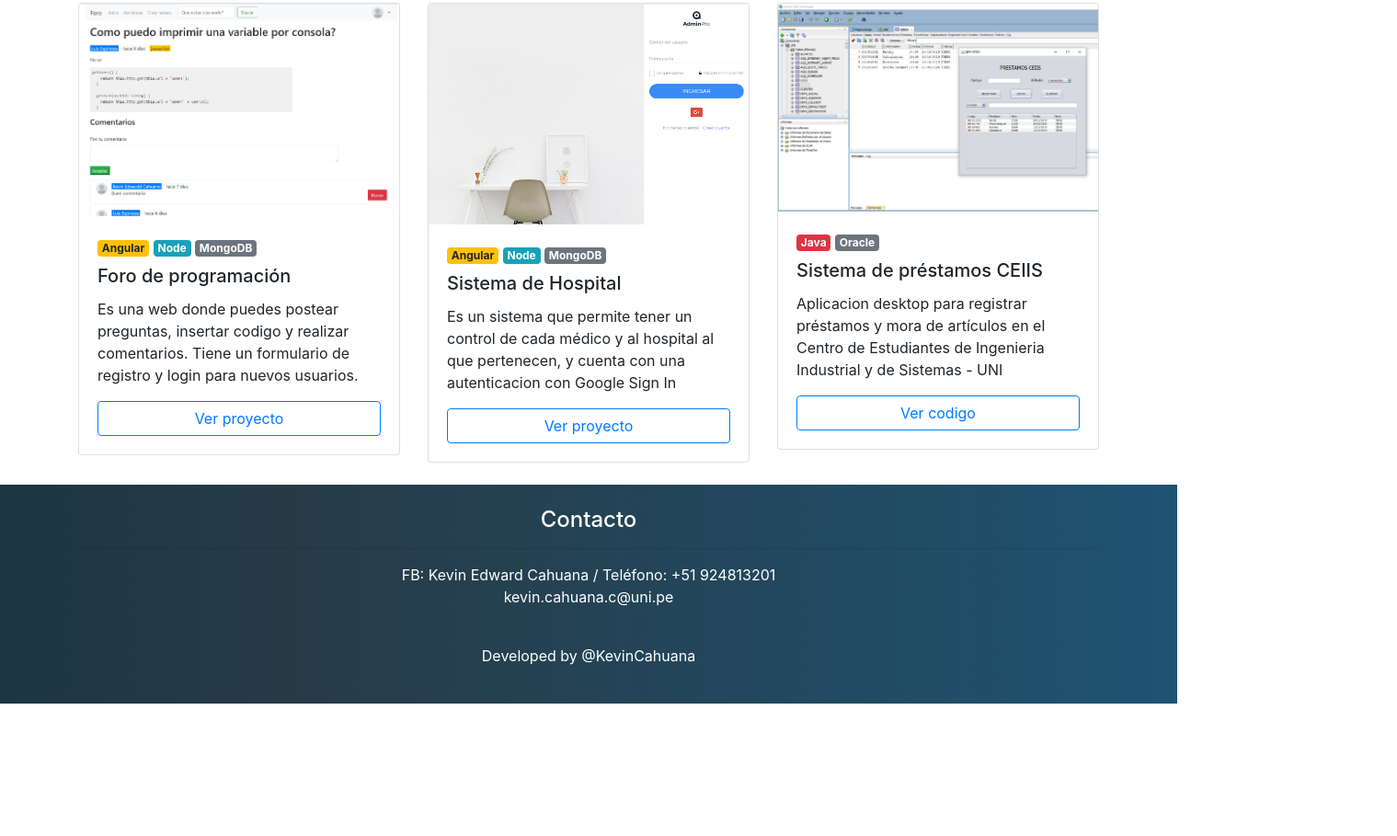
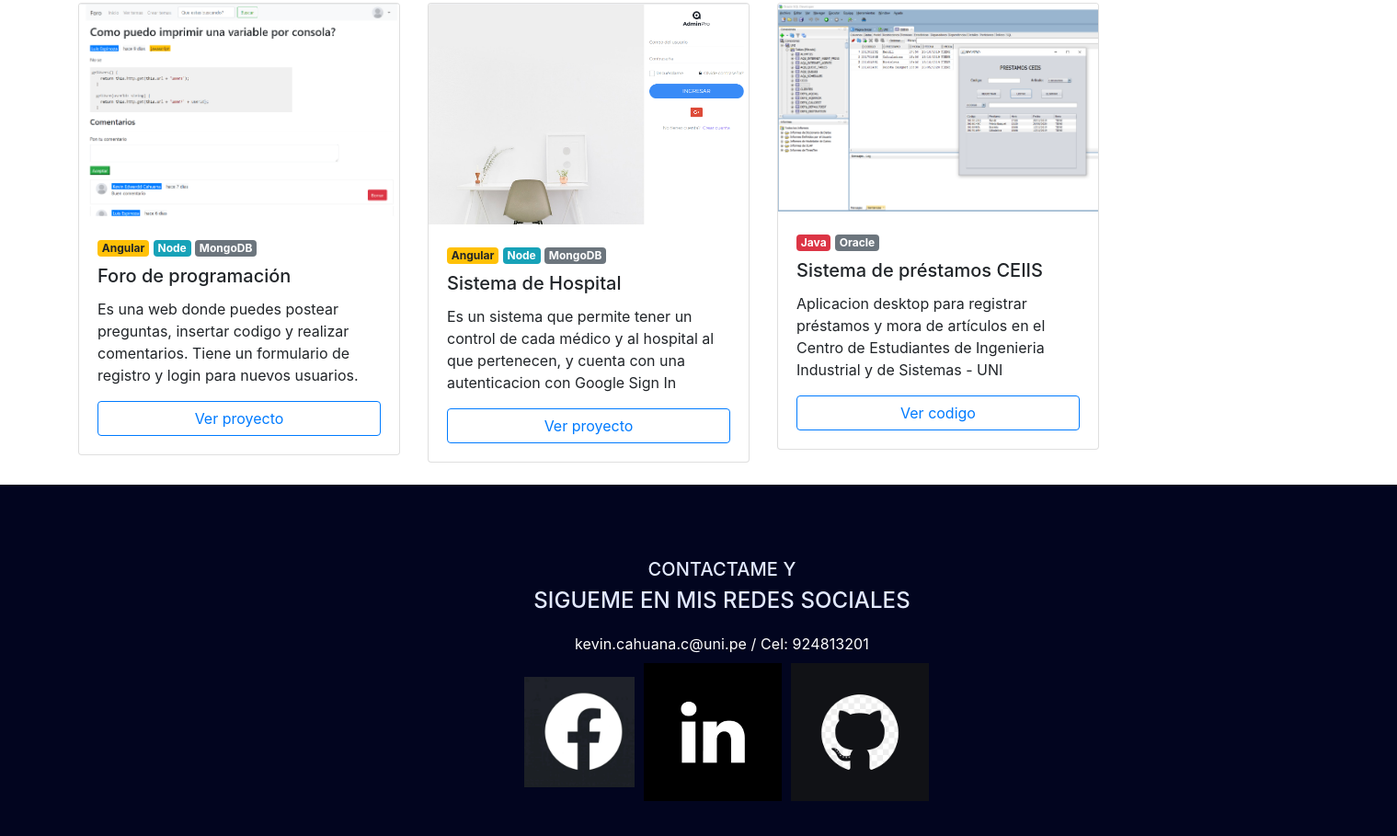
Before and after one commit to KevinCahuana1998/KevinCahuana.github.io, a plain HTML site: page index.html in a window 1280 px wide. Shown: the part 1786-2695 px from the top of the page at 92% size, 1519 px wide, since content can reach past the window. Before the commit the page ends 2551 px from the top, so only its background shows below. Drawn offline with nearby package versions, Linux system fonts and the light colour scheme.

Commit message:
Update footer

```diff
--- a/index.css
+++ b/index.css
@@ -89,3 +89,55 @@
     background-color: #343a40;
     color: white;
 }
+
+.redes-sociales {
+    display: flex;
+    flex-direction: row;
+    flex-wrap: nowrap;
+    align-items: center;
+}
+
+.redes-sociales a:first-child {
+    width: 120px;
+    height: 120px;
+    margin-left: 10px;
+    background-image: url('./assets/images/fb.png');
+    background-size: 120px 120px;
+}
+
+.redes-sociales a:nth-child(2) {
+    width: 150px;
+    height: 150px;
+    margin-left: 10px;
+    background-image: url('./assets/images/linkedin.png');
+    background-size: 150px 150px;
+}
+
+.redes-sociales a:nth-child(3) {
+    width: 150px;
+    height: 150px;
+    margin-left: 10px;
+    background-image: url('./assets/images/git.png');
+    background-size: 150px 150px;
+}
+
+footer {
+    padding-left: 560px;
+    background-color: #02051f;
+    color: #e3eaff;
+    display: flex;
+    flex-wrap: nowrap;
+    flex-direction: row;
+    height: 400px;
+    width: 1519.2px;
+    align-items: center;
+    line-height: 1em;
+    letter-spacing: 0.1px;
+}
+
+footer div {
+    height: 60%;
+    display: flex;
+    flex-direction: column;
+    align-items: center;
+}
--- a/index.html
+++ b/index.html
@@ -211,22 +211,20 @@
     </section>
     <!-- /Proyectos -->
 
-
-
     <!-- Footer -->
-    <footer id="footer" class="pb-4 pt-4 ">
-        <div class="container ">
-            <div class="row text-center ">
-                <div class="col-12 col-lg ">
-                    <h4 class="blank">Contacto</h4>
-                    <hr>
-                    <a href="https://www.facebook.com/uni20170167h">FB: Kevin Edward Cahuana  <span> / Teléfono: +51 924813201</span></a>
-                    <p class="text-platzi">kevin.cahuana.c@uni.pe</p>
-                    <br>
-                    <p class="text-platzi">Developed by <a href="https://github.com/KevinCahuana1998">@KevinCahuana</a></p>
-                </div>
+    <footer>
+        <div>
+            <h5>CONTACTAME Y</h5>
+            <h4>SIGUEME EN MIS REDES SOCIALES</h4>
+            <br>
+            <p class="text-platzi">kevin.cahuana.c@uni.pe / Cel: 924813201</p>
+            <div class="redes-sociales">
+                <a href="https://www.facebook.com/uni20170167h" target="_blank"></a>
+                <a href="https://www.linkedin.com/in/kevin-edward-cahuana-ccallocunto-314a011a1/" target="_blank"></a>
+                <a href="https://github.com/KevinCahuana1998" target="_blank"></a>
             </div>
         </div>
+
     </footer>
     <!-- /Footer -->
 
```
Also changed, not shown: assets/images/fb.png (added), assets/images/git.png (added), assets/images/linkedin.png (added).
